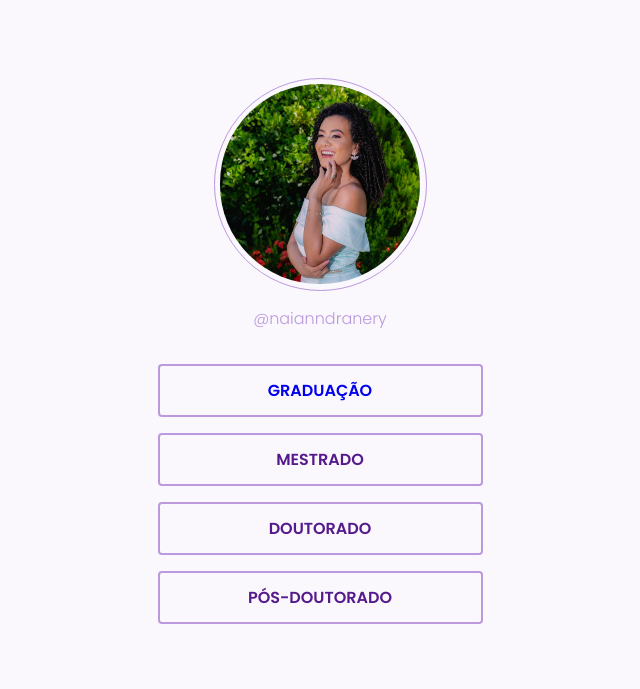
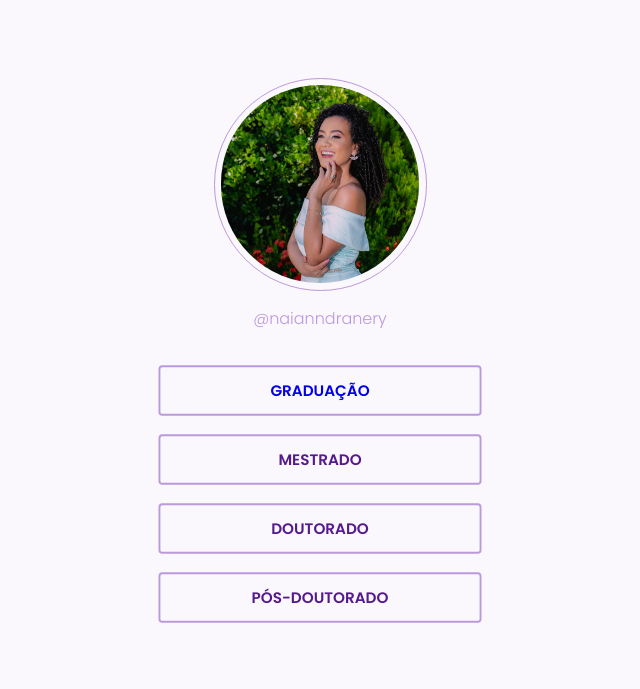
Before and after one commit to hermlandim/socialtree-naianndra, a plain HTML site: page index.html in a window 1280 px wide. Shown: the top 689 px of the page, without its empty margins (320-960 px from the left). Drawn offline with Linux system fonts and the light colour scheme.

Commit message:
Update style.css

```diff
--- a/style.css
+++ b/style.css
@@ -35,13 +35,20 @@ height: 100vh;
   align-items: center;
   justify-content: center;
   border: 1px solid var(--purple);
-  border-radius: 100%;
+  border-radius: 70%;
+
 }
 
 .container .avatar img {
   width: 200px;
   height: 200px;
   border-radius: 99px;
+  transform: scale(0.99);
+  transition: ease 0.3s;
+}
+
+.container .avatar img:hover {
+  transform: scale(1);
 }
 
 .tree-container .insta-user {
@@ -57,8 +64,7 @@ color: var(--purple);
 
 .links-container .link {
   margin-top: 16px;
-  width: 325px;
-
+  width: 340px;
   border: 2px solid var(--purple);
   border-radius: 4px;
   font-size: 16px;
@@ -67,6 +73,11 @@ color: var(--purple);
   text-align: center;
   padding: 12px 0;
   transition: ease 0.3s;
+  transform: scale(0.95);
+}
+
+.links-container .link:hover {
+  transform: scale(1);
 }
 
 .links-container .link:hover {
```
